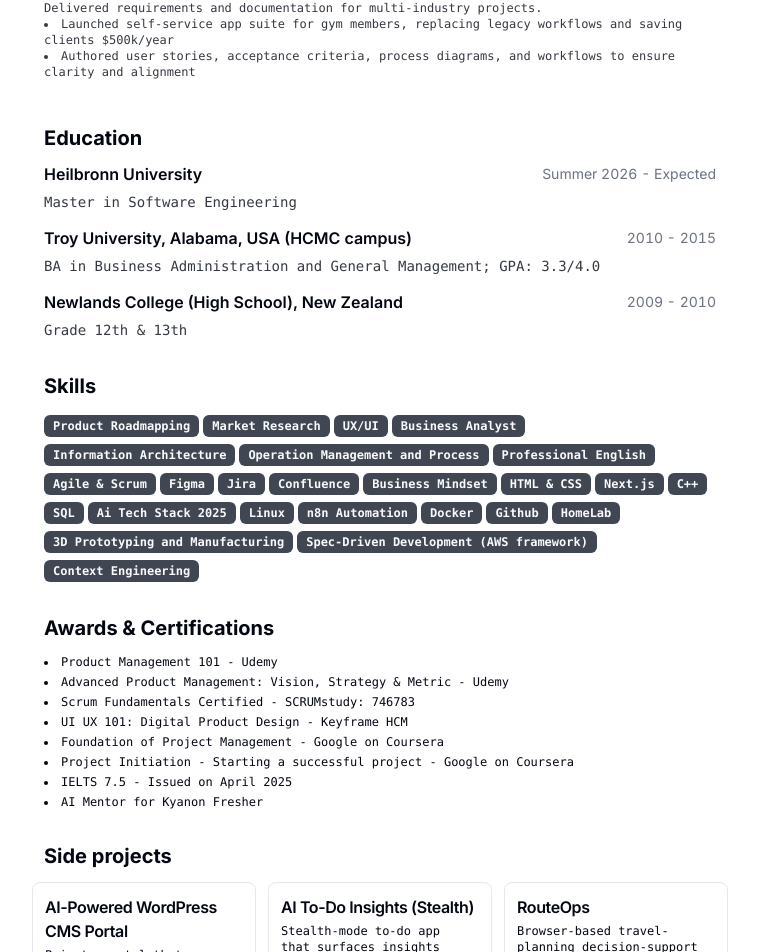
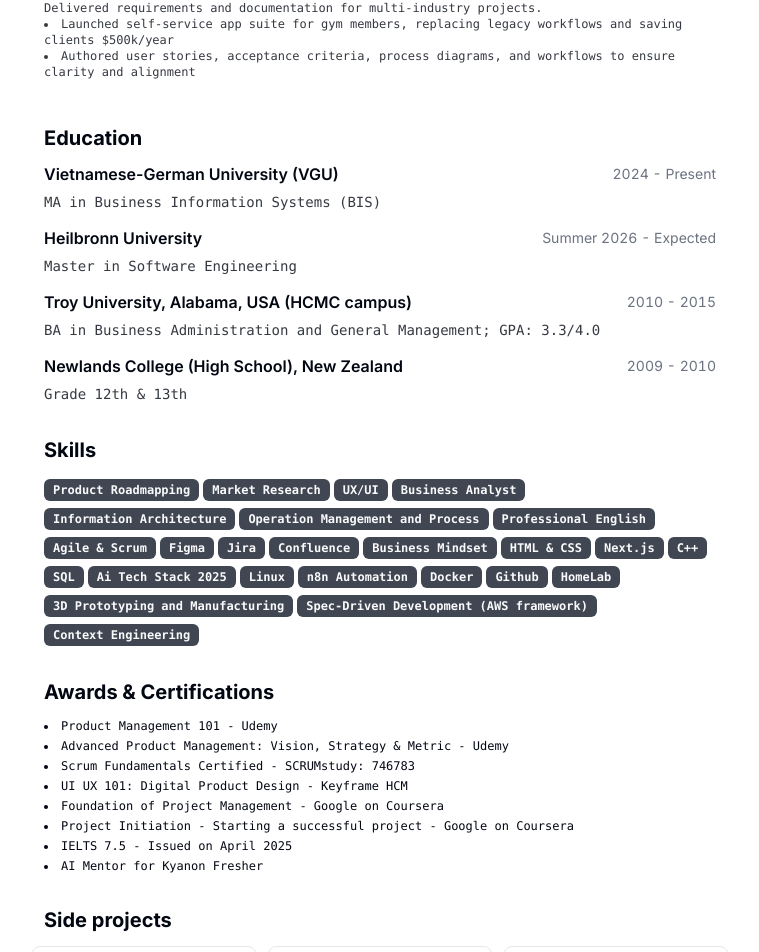
Before and after one commit to nlcuong85/cuongcv, a Next.js app: page / in a window 1280 px wide. Shown: the part 1252-2204 px from the top of the page, without its empty margins (260-1019 px from the left). Built offline with nearby package versions, Linux system fonts and the light colour scheme.

Commit message:
Keep VGU and add Heilbronn education

```diff
--- a/src/data/resume-data.tsx
+++ b/src/data/resume-data.tsx
@@ -35,6 +35,12 @@ export const RESUME_DATA: ResumeData = {
     ],
   },
   education: [
+    {
+      school: "Vietnamese-German University (VGU)",
+      degree: "MA in Business Information Systems (BIS)",
+      start: "2024",
+      end: "Present",
+    },
     {
       school: "Heilbronn University",
       degree: "Master in Software Engineering",
```
